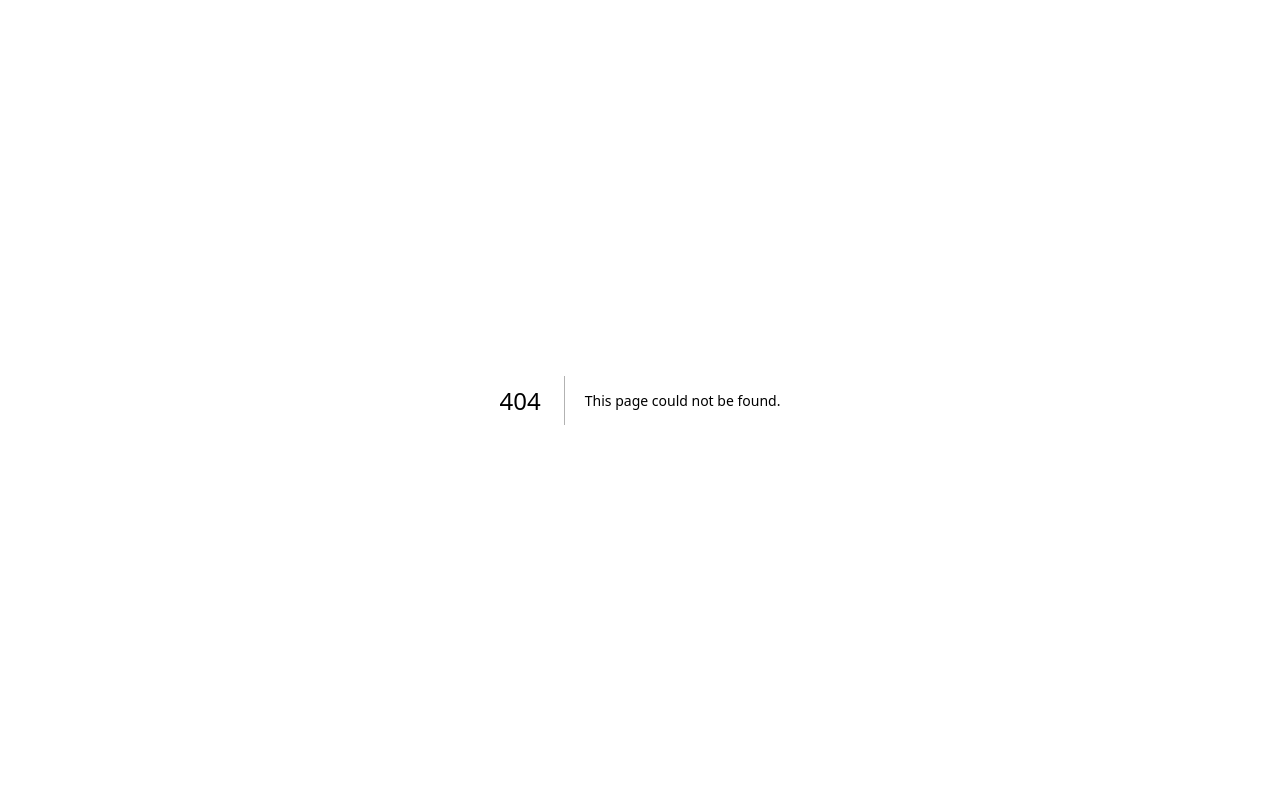
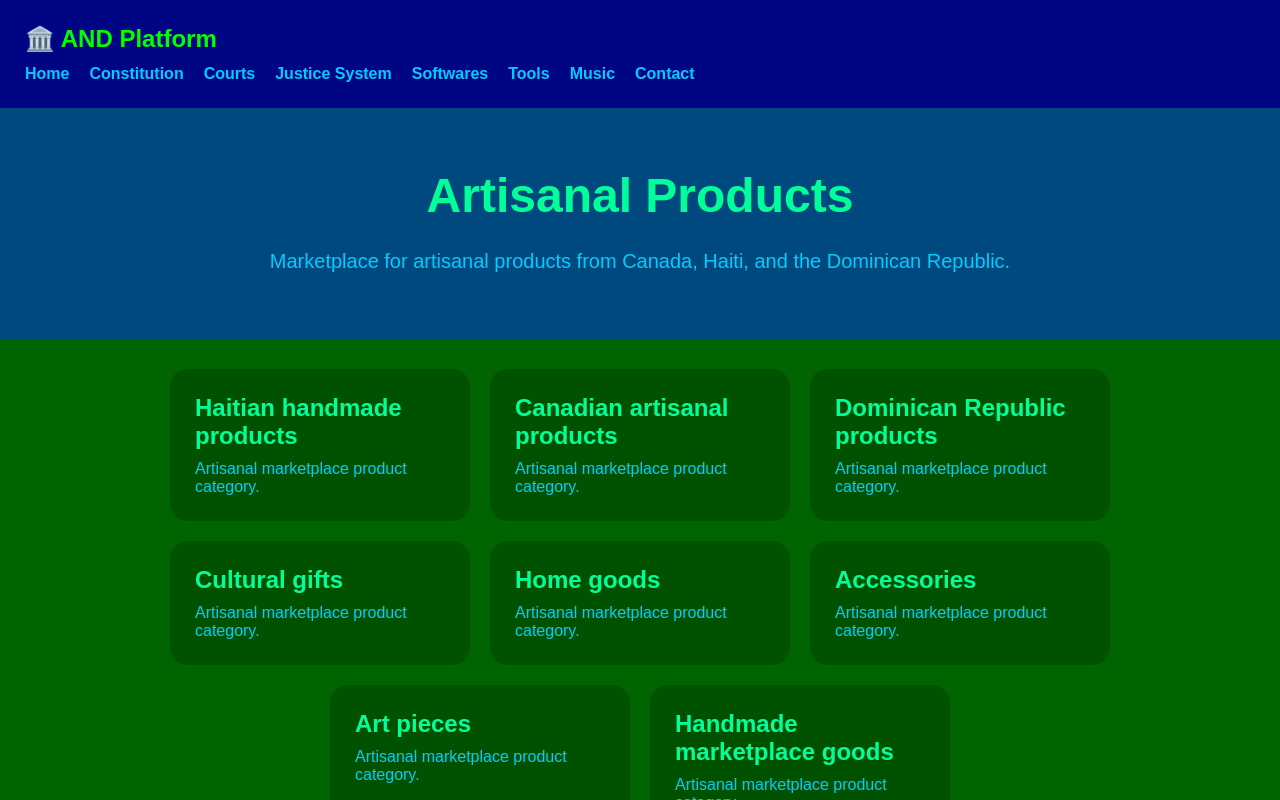
Before and after one commit to patrickprincivil/alliance_nasyonal_devlopman, a Next.js app: page /artisans in a window 1280 px wide. Before the commit this address had no page. Built offline with nearby package versions, Linux system fonts and the light colour scheme.

Commit message:
Fix build and restore working pages

```diff
--- /dev/null
+++ b/app/artisans/page.tsx
@@ -0,0 +1,38 @@
+import Navbar from "../components/Navbar";
+
+export default function ArtisansPage() {
+  const products = [
+    "Haitian handmade products",
+    "Canadian artisanal products",
+    "Dominican Republic products",
+    "Cultural gifts",
+    "Home goods",
+    "Accessories",
+    "Art pieces",
+    "Handmade marketplace goods",
+  ];
+
+  return (
+    <main className="page">
+      <Navbar />
+
+      <section className="hero">
+        <h1>Artisanal Products</h1>
+
+        <p>
+          Marketplace for artisanal products from Canada, Haiti, and the
+          Dominican Republic.
+        </p>
+      </section>
+
+      <section className="grid">
+        {products.map((product) => (
+          <div className="card" key={product}>
+            <h2>{product}</h2>
+            <p>Artisanal marketplace product category.</p>
+          </div>
+        ))}
+      </section>
+    </main>
+  );
+}
--- /dev/null
+++ b/app/components/Navbar.tsx
@@ -0,0 +1,18 @@
+export default function Navbar() {
+  return (
+    <nav className="navbar">
+      <h2>🏛️ AND Platform</h2>
+
+      <div className="navlinks">
+        <a href="/">Home</a>
+        <a href="/constitution">Constitution</a>
+        <a href="/courts">Courts</a>
+        <a href="/justice-system">Justice System</a>
+        <a href="/softwares">Softwares</a>
+        <a href="/tools">Tools</a>
+        <a href="/music">Music</a>
+        <a href="/contact">Contact</a>
+      </div>
+    </nav>
+  );
+}
```
Also changed, not shown: app/digital-products/page.tsx (added, +21 -0 lines), app/music/page.tsx (added, +31 -0 lines), app/page.tsx (+2 -26 lines), app/products/page.tsx (added, +16 -0 lines), 1 other file (tests, documents, lock files or other folders).
